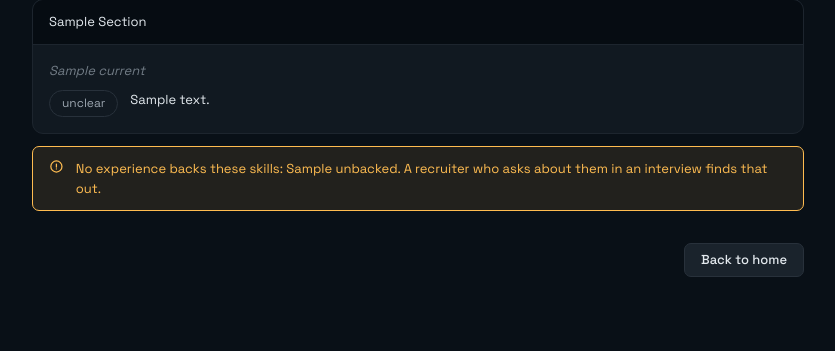
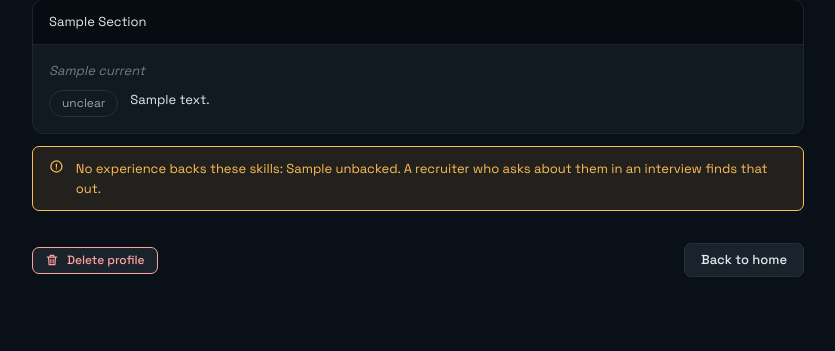
Before and after one commit to jailsonzarur/linkedin-optimizer, a Django app: template knowledge/templates/knowledge/onboarding_result.html in a window 1280 px wide. Shown: the part 449-800 px from the top of the page, without its empty margins (222-1057 px from the left). Run offline with Django 5.2, Linux system fonts and the light colour scheme; the template is opened without the code that fills it: most values are stand-ins (such as "Sample title", 1, 10 or a date in 2020); data that the repository does not hold is empty; parts of the project's set-up code (start-up, migrations or seed data) failed here and were passed over; some libraries are stand-ins or nearby versions.

Commit message:
chore: pin reportlab for tests and offer to delete the profile
reportlab only ever existed as a manual install inside the container, so
every image rebuild dropped it and took the PDF fixtures with it. It is
now a dev dependency and survives the build.

The result screen gains a way to delete the profile, which until now was
only reachable from a list page that no longer exists.

```diff
--- a/knowledge/templates/knowledge/onboarding_result.html
+++ b/knowledge/templates/knowledge/onboarding_result.html
@@ -95,11 +95,24 @@
     {% endif %}
   </section>
 
-  <div class="row gap-2" style="justify-content: flex-end;">
+  <div class="row spread gap-3" style="flex-wrap: wrap;">
+    <form method="post" action="{% url 'knowledge:import_clear' %}"
+          onsubmit="return confirm('Delete this profile, its analysis and the conversation that came from it?');">
+      {% csrf_token %}
+      <button type="submit" class="btn btn--sm" style="border-color: var(--danger); color: var(--danger);">
+        {% include "components/_icon.html" with name="trash" size=14 %}
+        <span>Delete profile</span>
+      </button>
+    </form>
+
+    <div class="row gap-2">
     <a class="btn" href="{% url 'accounts:home' %}">Back to home</a>
     {% if conversation %}
-      <a class="btn btn--primary" href="{% url 'knowledge:conversation' conversation.pk %}">Start the conversation</a>
+      <a class="btn btn--primary" href="{% url 'knowledge:conversation' conversation.pk %}">
+        {% if conversation.messages.count > 1 %}Continue the conversation{% else %}Start the conversation{% endif %}
+      </a>
     {% endif %}
+    </div>
   </div>
 
 </div>
--- a/pyproject.toml
+++ b/pyproject.toml
@@ -18,3 +18,8 @@ dependencies = [
     "redis>=8.1.0",
     "uvicorn>=0.52.4",
 ]
+
+[dependency-groups]
+dev = [
+    "reportlab>=5.0.1",
+]
```
Also changed, not shown: 1 other file.
